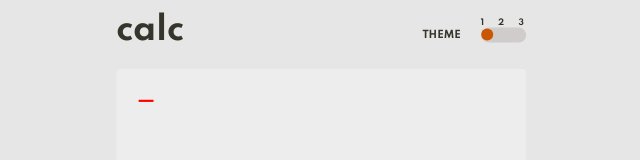
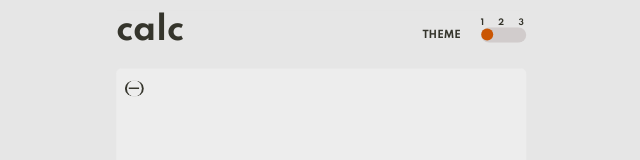
Before and after one commit to eazy13forlife/calculatorv2, a React (Create React App) app: page / in a window 1280 px wide. Both pictures are taken after a click on the button "+/-". Shown: the part 132-292 px from the top of the page, without its empty margins (319-959 px from the left). Built offline with nearby package versions, Linux system fonts and the light colour scheme.

Commit message:
finished calculator css

```diff
--- a/src/components/App/App.js
+++ b/src/components/App/App.js
@@ -93,6 +93,7 @@ const App = () => {
     },
   };
 
+  //create our keypad for our calculator
   const renderedKeypad = keypad.map((keyValue, index) => {
     return (
       <React.Fragment key={index}>
@@ -105,27 +106,40 @@ const App = () => {
     );
   });
 
+  const renderScreenOperatorClasses = (value) => {
+    switch (value) {
+      case "x":
+        return "Calculator__screen-number--operator Calculator__screen-number--operator--multiply";
+      case "-":
+        return "Calculator__screen-number--operator Calculator__screen-number--operator--subtract";
+      case "/":
+      case "+":
+        return "Calculator__screen-number--operator";
+      default:
+        return "";
+    }
+  };
+
+  //renders each value we see on calculator screen
   const renderedScreenValues = valuesArray.map((value, index) => {
     if (value !== "_") {
       return (
         <p
           key={index}
-          className={`Calculator__screen-number ${
-            value === "x" ? "Calculator__screen-number--multiply" : ""
-          } ${value === "-" ? "Calculator__screen-number--subtract" : ""}
-          ${value === "+" ? "Calculator__screen-number--add" : ""}
-          ${value === "/" ? "Calculator__screen-number--divide" : ""}
-          ${
-            value === "/" ? "Calculator__screen-number--divide" : ""
-          } ${`Calculator__screen-number--${theme}`}`}
+          className={`Calculator__screen-number ${renderScreenOperatorClasses(
+            value
+          )} ${`Calculator__screen-number--${theme}`}`}
         >
           {value}
         </p>
       );
     } else {
       return (
-        <p key={index} className="number number--negative">
-          <span className="negative">{value}</span>
+        <p
+          key={index}
+          className="Calculator__screen-number Calculator__screen-number--negative "
+        >
+          {value}
         </p>
       );
     }
--- a/src/components/App/App.scss
+++ b/src/components/App/App.scss
@@ -1,5 +1,6 @@
 @use "../../styles/abstracts";
 
+//backdrop to our calculator
 .Calculator__background {
   position: absolute;
   width: 100%;
@@ -17,6 +18,7 @@
   }
 }
 
+//our actual calculator css
 .Calculator {
   margin: auto;
   height: 51.5rem;
@@ -91,6 +93,44 @@
     flex-wrap: wrap;
     padding-bottom: 1rem;
   }
+
+  &__screen-number {
+    font-size: var(--numbers-font-small);
+    margin-left: 0.2rem;
+    &--operator {
+      margin: 0rem 0.7rem;
+      &--multiply {
+        transform: translateY(-0.3rem);
+      }
+      &--subtract {
+        transform: translateY(-0.2rem);
+      }
+    }
+    &--negative {
+      transform: translateY(-0.9rem) translateX(-0.13rem);
+      position: relative;
+      &::after {
+        content: "";
+        border-radius: 50%;
+        height: 1.6rem;
+        width: 1.9rem;
+        border-right-width: 2.5px;
+        border-right-style: solid;
+        border-left-width: 2.5px;
+        border-left-style: solid;
+        top: 1.1rem;
+        left: -0.25rem;
+        position: absolute;
+      }
+    }
+  }
+  &__result {
+    font-size: var(--numbers-font);
+    margin-top: 1rem;
+    text-align: right;
+    padding-right: 0.8rem;
+    width: 100%;
+  }
   &__body {
     width: 100%;
     height: calc(50rem - 6rem - 12.2rem);
@@ -118,33 +158,6 @@
     &--dark {
       background-color: var(--keypad-background-3);
     }
-  }
-
-  &__screen-number {
-    font-size: var(--numbers-font-small);
-    margin-left: 0.2rem;
-    &--multiply {
-      transform: translateY(-0.3rem);
-      margin: 0rem 0.5rem;
-    }
-    &--subtract {
-      transform: translateY(-0.2rem);
-      margin: 0rem 0.5rem;
-    }
-    &--add {
-      margin: 0rem 0.5rem;
-    }
-    &--divide {
-      margin: 0rem 0.5rem;
-    }
-  }
-  &__result {
-    font-size: var(--numbers-font);
-    margin-top: 1rem;
-    margin-left: 0.2rem;
-    text-align: right;
-    padding-right: 0.8rem;
-    width: 100%;
   }
   .Key {
     &__button--0 {
@@ -215,18 +228,3 @@
     }
   }
 }
-p.number {
-  font-size: var(--numbers-font);
-  color: red;
-
-  margin-left: 1rem;
-  &--negative {
-    position: relative;
-    bottom: 0.6rem;
-    font-size: 2.9rem;
-  }
-}
-
-.negative {
-  display: block;
-}
--- a/src/components/Key/Key.js
+++ b/src/components/Key/Key.js
@@ -3,6 +3,7 @@ import React from "react";
 import "./Key.scss";
 
 const Key = ({ keyValue, theme, additionalClass, clickFunctions }) => {
+  //returns a className for each key value
   const getKeyClassName = () => {
     switch (keyValue) {
       case "+":
@@ -28,6 +29,7 @@ const Key = ({ keyValue, theme, additionalClass, clickFunctions }) => {
     }
   };
 
+  //function to run when a specific calculator button has been selected
   const onButtonClick = (value) => {
     switch (value) {
       case "x":
@@ -55,15 +57,6 @@ const Key = ({ keyValue, theme, additionalClass, clickFunctions }) => {
     }
   };
 
-  const getAdditionalClass = () => {
-    if (!additionalClass) {
-      return null;
-    } else
-      return {
-        additionalClass,
-      };
-  };
-
   return (
     <button
       className={`Key__button  Key__button--${theme} Key__button--${getKeyClassName()} ${
```
